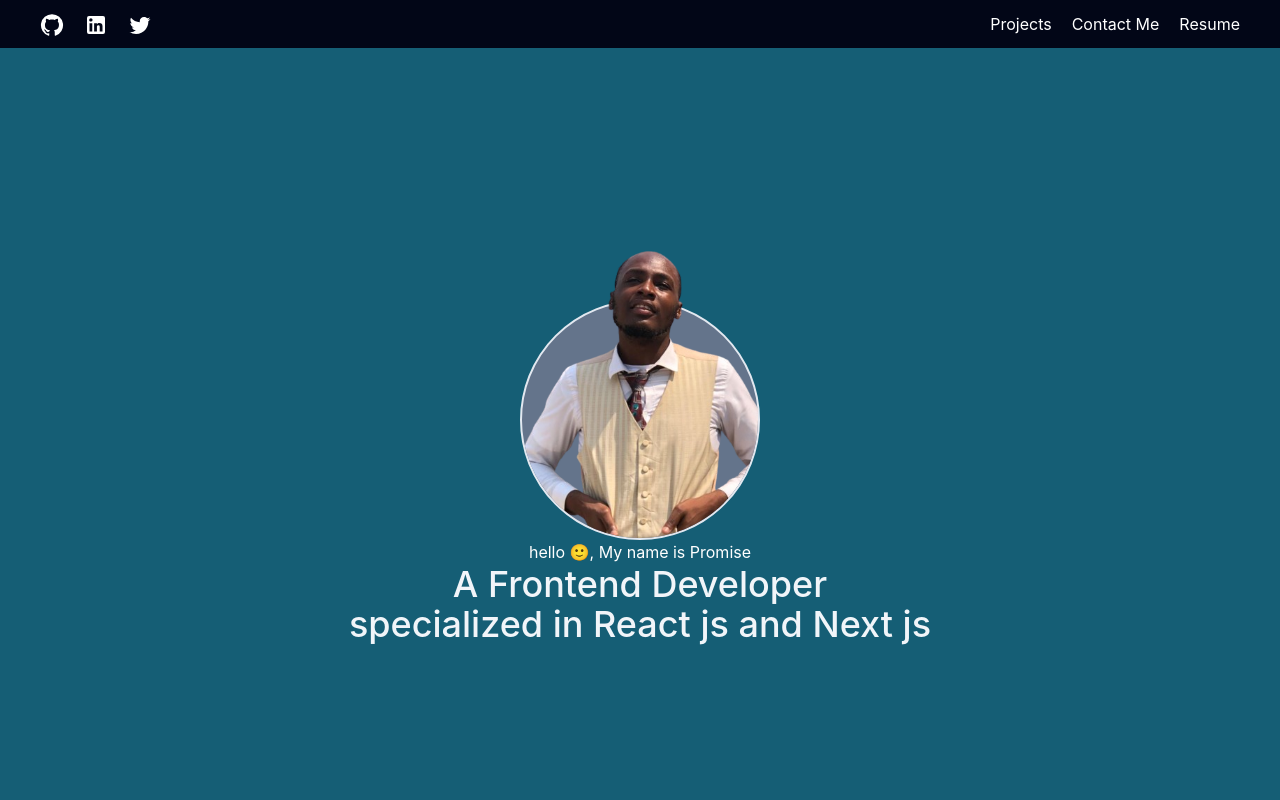
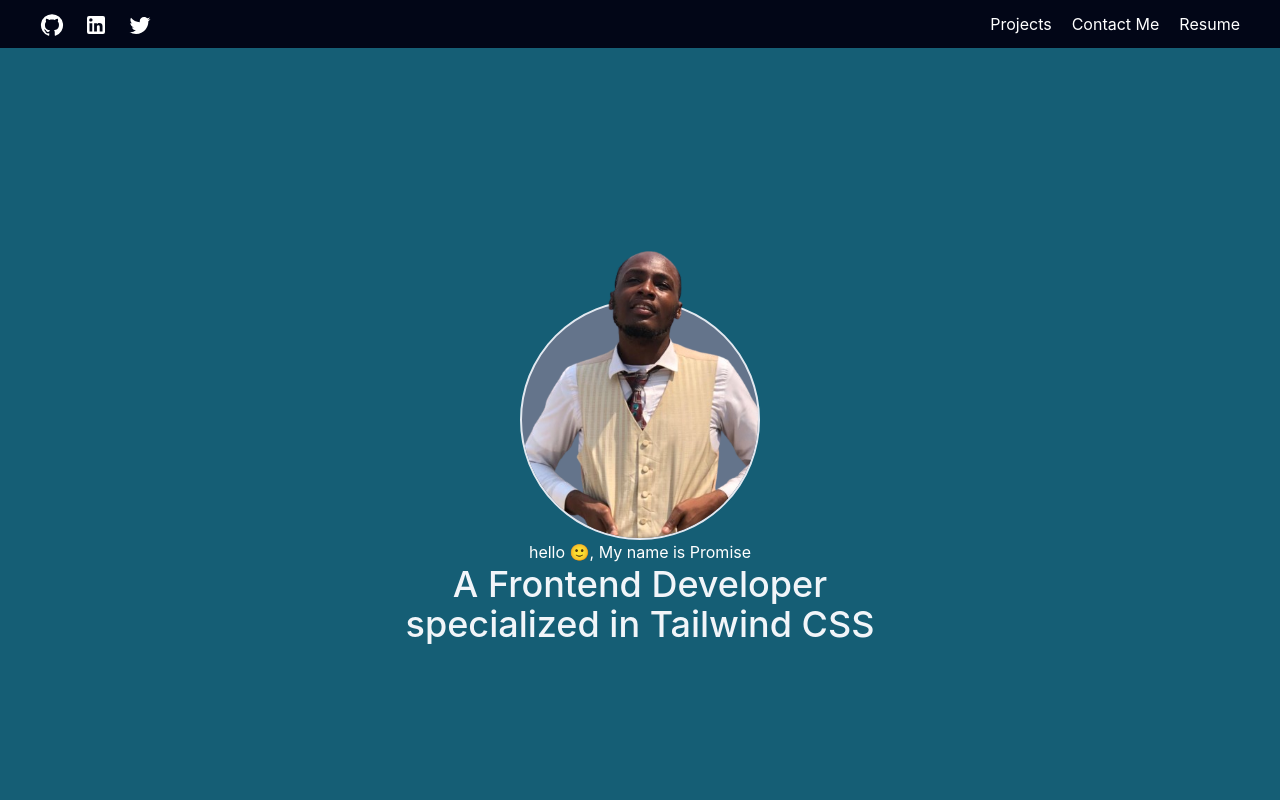
Before and after one commit to Reverrd/portfolio2, a React (Vite) app: page / in a window 1280 px wide. Shown: the top 800 px of the page. Built offline with nearby package versions, Linux system fonts and the light colour scheme.

Commit message:
update on text animation

```diff
--- a/src/components/Header/Header.jsx
+++ b/src/components/Header/Header.jsx
@@ -88,7 +88,7 @@ export default function Header() {
       {
         socials.map((social)=>{
             return(
-            <a className='mr-5 hover:cursor-pointer hover:text-cyan-800' key={social.id} href={social.url} target='_blank' rel='noopener noreferrer'>
+            <a className='mr-5 hover:cursor-pointer hover:text-cyan-500' key={social.id} href={social.url} target='_blank' rel='noopener noreferrer'>
                 {social.icon}
             </a>
         )}
@@ -104,7 +104,7 @@ export default function Header() {
       <span
       // value={menuIcon}
       onClick={isClicked?closeClick:menuClick}
-      id='menu' className=' ml-5 lg:hidden md:hidden z-60'>{isClicked ?null : <Menu />}</span>
+      id='menu' className=' ml-5 lg:hidden md:hidden z-60 hover:text-cyan-500'>{isClicked ?null : <Menu />}</span>
 
     </div>
    {clickedMenu}
--- a/src/components/body/body/Hero.jsx
+++ b/src/components/body/body/Hero.jsx
@@ -2,7 +2,17 @@ import { useState, useEffect } from 'react'
 import { KeyboardDoubleArrowUp } from '@mui/icons-material'
 import './body.scss'
 
+const words = ['React Js', 'Next Js', 'Tailwind CSS', 'SCSS', 'Material UI']
 export default function Hero() {
+ const [currentWord, setCurrentWord] = useState(0)
+
+ useEffect(()=>{
+  const interval = setInterval(()=>{
+    setCurrentWord((prevWord) =>(prevWord + 1) %words.length)
+  },2000)
+  return ()=>
+  clearInterval(interval)
+ },[])
   const[isScrolled, setIsScrolled] = useState(false)
   useEffect(()=>{
   const handleScroll = ()=>{
@@ -39,8 +49,8 @@ export default function Hero() {
         <div className='text-white'>
           hello 🙂, My name is Promise
         </div>
-        <div className='text-slate-100 text-4xl xsm:text-2xl font-medium text-center  '>
-            A Frontend Developer<br/> specialized in React js and Next js
+        <div  className='text-slate-100 text-4xl xsm:text-xl font-medium text-center  '>
+            A Frontend Developer<br/> specialized in <span id='scrollText' >{words[currentWord]}</span>
         </div>
     </div>
     {isScrolled &&(
--- a/src/components/body/body/body.scss
+++ b/src/components/body/body/body.scss
@@ -8,3 +8,14 @@
     // filter: grayscale(1);
     }
 }
+#scrollText{
+    animation: scroll 10s linear infinite;
+}
+@keyframes scroll {
+    0%{
+        transform: translateY(0);
+    }
+    100%{
+        transform: translateY(-100%);
+    }
+}
```
